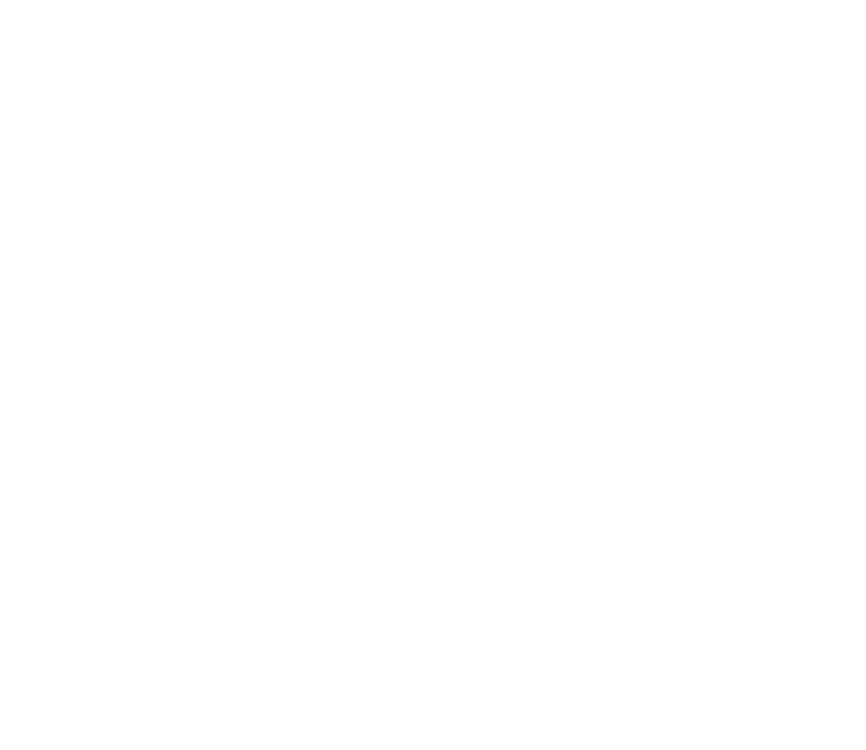
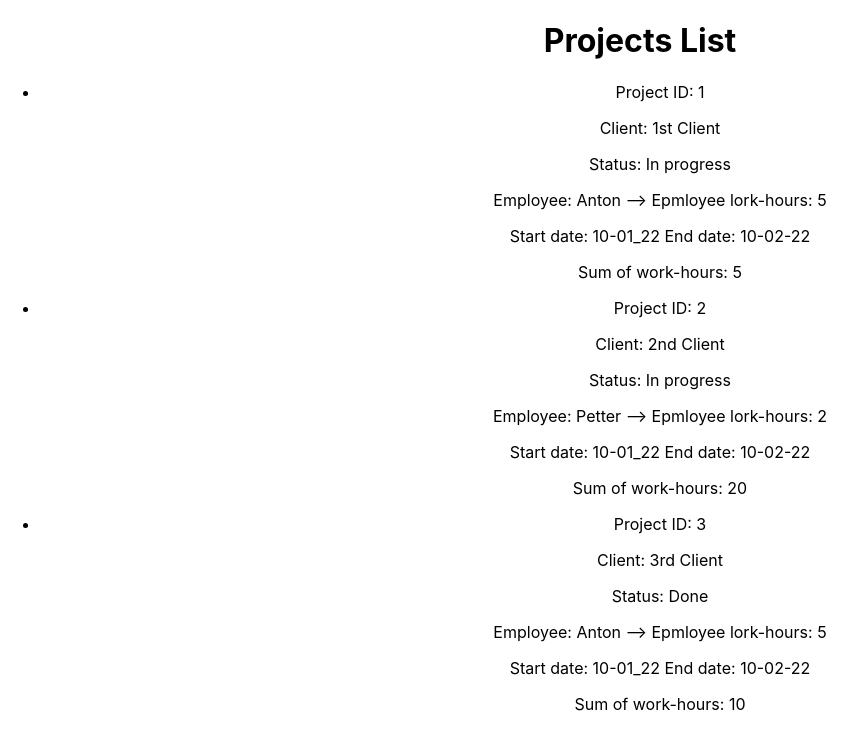
Before and after one commit to Momcil/capstone-pvflow, a React (Create React App) app in the folder client/: page / in a window 1280 px wide. Shown: the top 750 px of the page, without its empty margins (0-866 px from the left). Built offline with nearby package versions, Linux system fonts and the light colour scheme.

Commit message:
rernder som fake data

```diff
--- a/client/src/App.js
+++ b/client/src/App.js
@@ -1,10 +1,11 @@
 import logo from './logo.svg';
 import './App.css';
+import ShowAllProjects from './pages/DetailCard';
 
 function App() {
     return (
         <div className="App">
-
+            <ShowAllProjects />
         </div>
     );
 }
--- a/client/src/pages/DetailCard.jsx
+++ b/client/src/pages/DetailCard.jsx
@@ -26,7 +26,7 @@
         in_detail: false
     },
     {
-        ID: 2,
+        ID: 3,
         project_name: "1st Project",
         client: "3rd Client",
         status: "Done",
@@ -38,3 +38,27 @@
         in_detail: false
     }
 ]
+
+function ShowAllProjects(){
+
+    return (
+        <>
+            <h1>Projects List</h1>
+            {AllProjects.map((project) =>
+                <ul>
+                    <li key={project.ID}>
+                        <p>Project ID: {project.ID}</p>
+                        <p>Client: {project.client}</p>
+                        <p>Status: {project.status}</p>
+                        <p>Employee: {project.employee_name} --> Epmloyee lork-hours: {project.work_hours}</p>
+                        <p>Start date: {project.start_date} End date: {project.end_date}</p>
+                        <p>Sum of work-hours: {project.sum_hours}</p>
+                    </li>
+                </ul>
+
+            )}
+        </>
+    )
+}
+
+export default ShowAllProjects
```
